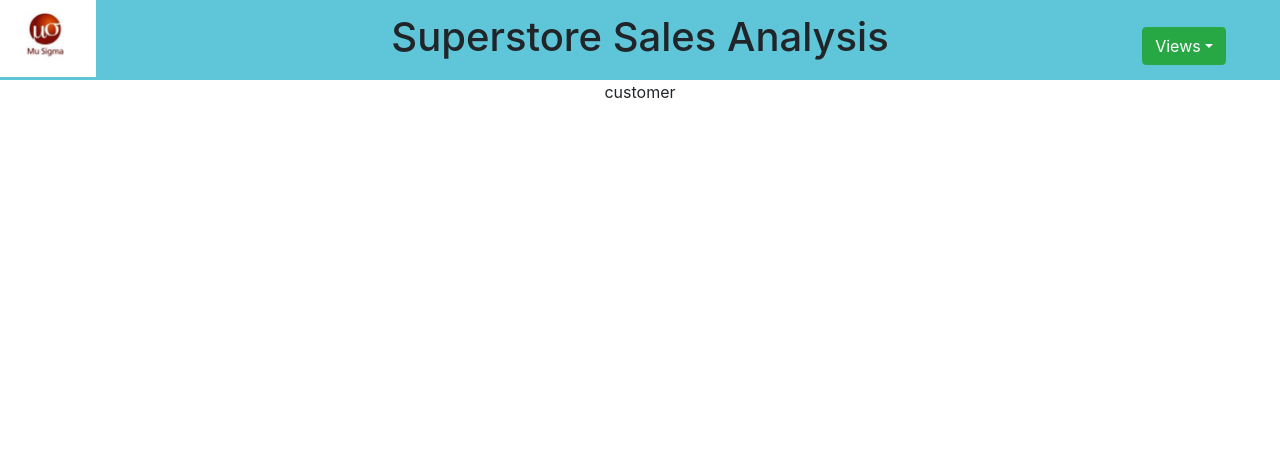
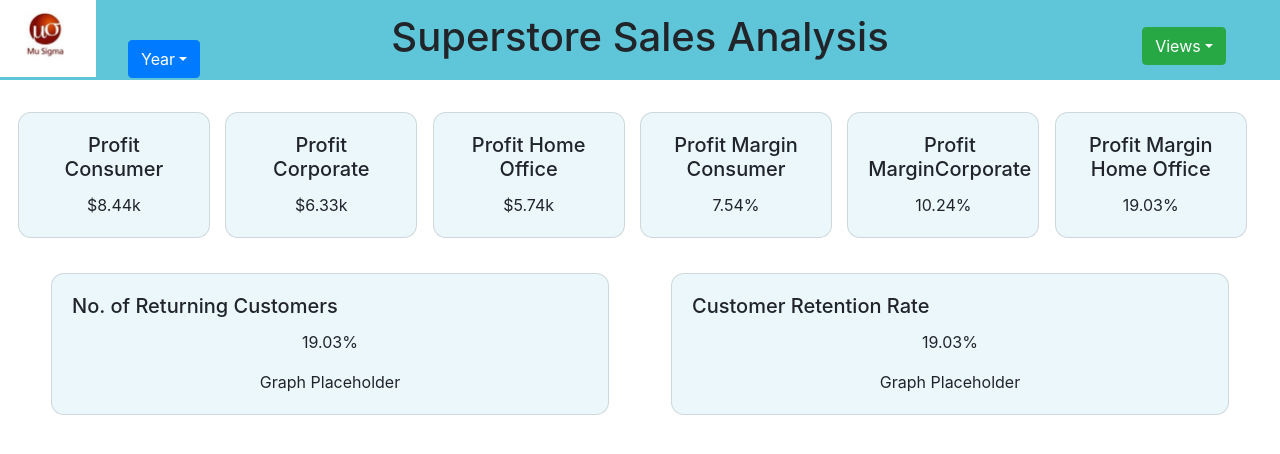
Before and after one commit to billy3b/MuDashboard, a React (Create React App) app: page /customer in a window 1280 px wide. Shown: the top 454 px of the page. Built offline with nearby package versions, Linux system fonts and the light colour scheme.

Commit message:
created customer page

```diff
--- /dev/null
+++ b/src/assets/customer.json
@@ -0,0 +1,40 @@
+[
+
+      {
+        "Year":"2015",
+        "ProfitConsumer": "$8.44k",
+        "ProfitCorporate": "$6.33k",
+        "ProfitHome": "$5.74k",
+        "ProfitMarginConsumer": "7.54%",
+        "ProfitMarginCorp": "10.24%",
+        "ProfitMarginHome": "19.03%"
+      },
+      {
+        "Year":"2016",
+        "ProfitConsumer": "$9.62k",
+        "ProfitCorporate": "$8.25k",
+        "ProfitHome": "$5.48k",
+        "ProfitMarginConsumer": "7.96%",
+        "ProfitMarginCorp": "15.07%",
+        "ProfitMarginHome": "13.57%"
+      },
+
+      {
+        "Year":"2017",
+        "ProfitConsumer": "$24.1k",
+        "ProfitCorporate": "$13.66kk",
+        "ProfitHomeOffice": "$4.56k",
+        "ProfitMarginConsumer": "15.43%",
+        "ProfitMarginCorp": "12.72%",
+        "ProfitMarginHome": "9.77%"
+      },
+      {
+        "Year":"2018",
+        "ProfitConsumer": "$23.8k",
+        "ProfitCorporate": "$4.62k",
+        "ProfitHome": "$15.1k",
+        "ProfitMarginConsumer": "14.69%",
+        "ProfitMarginCorp": "4.22%",
+        "ProfitMarginHome": "18.91%"
+      }
+]
--- a/src/assets/jsonformatter.json
+++ b/src/assets/jsonformatter.json
@@ -19,6 +19,12 @@
       "Sales": "$600k",
       "Profit": "$79.7k",
       "AOV": "$62.3k"
+    },
+    {
+      "Year":"2018",
+      "Total Sales": "$722k",
+      "Total Profit": "$90.7k",
+      "AOV":"$58.7"
     }
 
 
--- /dev/null
+++ b/src/component/pages/customers.css
@@ -0,0 +1,27 @@
+.customer{
+    width: 100%;
+    height: 100%;
+}
+
+.tot-profit{
+    display: inline-block;
+    margin-right: 1.2%;
+    width: 12rem;
+  }
+
+.cards-row{
+    margin-top: 2.5%
+  }
+
+.charts-container {
+    display: flex;
+    justify-content: space-around;
+    align-items: center;
+    padding: 20px;
+    margin-top: 15px;
+  }
+
+.cus-graph {
+    width: 45%;
+    height: 45%;
+}
--- a/src/component/pages/customers.jsx
+++ b/src/component/pages/customers.jsx
@@ -1,10 +1,92 @@
-import React from "react";
+import React, {useState, useEffect,useRef } from "react";
+import CardTemp from "../cardtemp";
+import YearFilter from "../yearfilter";
+import "./customers.css";
+import csjson from "../../assets/customer.json"
+
+export default function Customer(){
+    const [year, setYear] = useState(2015);
+    const[profitCons, setprofitCons] = useState();
+    const[profitHome, setprofitHome] = useState();
+    const[profitCorp, setprofitCorp] = useState();
+    const[profitMCons, setprofitMCons] = useState();
+    const[profitMHome, setprofitMHome] = useState();
+    const[profitMCorp, setprofitMCorp] = useState();
+    const [filteredData, setFilteredDate] = useState();
+    const hasMounted = useRef(false); // Ref to track first render
+    const hadMounted = useRef(false);
+
+    const handleDropdownChange = (value) => {
+        setYear(value);
+      };
+   useEffect(() => {
+     const fd = csjson.filter((item) => {
+         return item.Year ==="2015";
+       });
+       let plz = fd[0]
+       console.log("please",plz.ProfitConsumer)
+       setprofitCons(plz.ProfitConsumer)
+       setprofitHome(plz.ProfitHome)
+       setprofitCorp(plz.ProfitCorporate)
+       setprofitMCons(plz.ProfitMarginConsumer)
+       setprofitMHome(plz.ProfitMarginHome)
+       setprofitMCorp(plz.ProfitMarginCorp)
+   },[])
+      useEffect(() => {
+
+        if (hasMounted.current) {
+            const filtered = csjson.filter(item => item.Year === year.toString());
+            console.log("filll",filtered)
+            setFilteredDate(filtered)
+            setprofitCons(filtered[0].ProfitConsumer)
+            setprofitHome(filtered[0].ProfitHome)
+            setprofitCorp(filtered[0].ProfitCorporate)
+            setprofitMCons(filtered[0].ProfitMarginConsumer)
+            setprofitMHome(filtered[0].ProfitMarginHome)
+            setprofitMCorp(filtered[0].ProfitMarginCorp)
+
+          } else {
+            hasMounted.current = true; // Set to true after the first render
+        }
+
+        // const fd = dataJson.filter((item) => {
+
+        //     return item.Year === year.toString();
+        //   });
+        //   setFilteredDate(fd);
+
+      },[year])
+    //   useEffect(() => {
+    //     if(hadMounted.current){
+    //         console.log("dwdwd",filteredData)
+    //         setSales(filteredData[0].Sales)
+    //         setProfit(filteredData[0].Profit)
+    //         setAov(filteredData[0].AOV)
+    //     }else{
+    //         hadMounted.current=true;
+    //     }
+
+    //   },[filteredData])
+    return(
+        <>
+        <YearFilter handleDropdownChange={handleDropdownChange} className="year-top"/>
+        <div className="customer">
+
+            <div className="cards-row">
+                <CardTemp classs="tot-profit" className="card-tt" title="Profit Consumer" body={profitCons} isGraph ="False"/>
+                <CardTemp classs="tot-profit" className="card-tt" title="Profit Corporate" body={profitCorp} isGraph ="False"/>
+                <CardTemp classs="tot-profit" className="card-tt" title="Profit Home Office" body={profitHome} isGraph ="False"/>
+                <CardTemp classs="tot-profit" className="card-tt" title="Profit Margin Consumer" body={profitMCons} isGraph ="False"/>
+                <CardTemp classs="tot-profit" className="card-tt" title="Profit MarginCorporate" body={profitMCorp} isGraph ="False"/>
+                <CardTemp classs="tot-profit" className="card-tt" title="Profit Margin Home Office" body={profitMHome} isGraph ="False"/>
+            </div>
+            <div className="charts-container">
+                <CardTemp classs="cus-graph" className="card-tt" title="No. of Returning Customers" body={profitMHome} isGraph ="True"/>
+                <CardTemp classs="cus-graph" className="card-tt" title="Customer Retention Rate" body={profitMHome} isGraph ="True"/>
+            </div>
 
 
-export default function Customer(){
-    return(
-        <div className="customer">
-            customer
         </div>
+        </>
     )
 }
```
